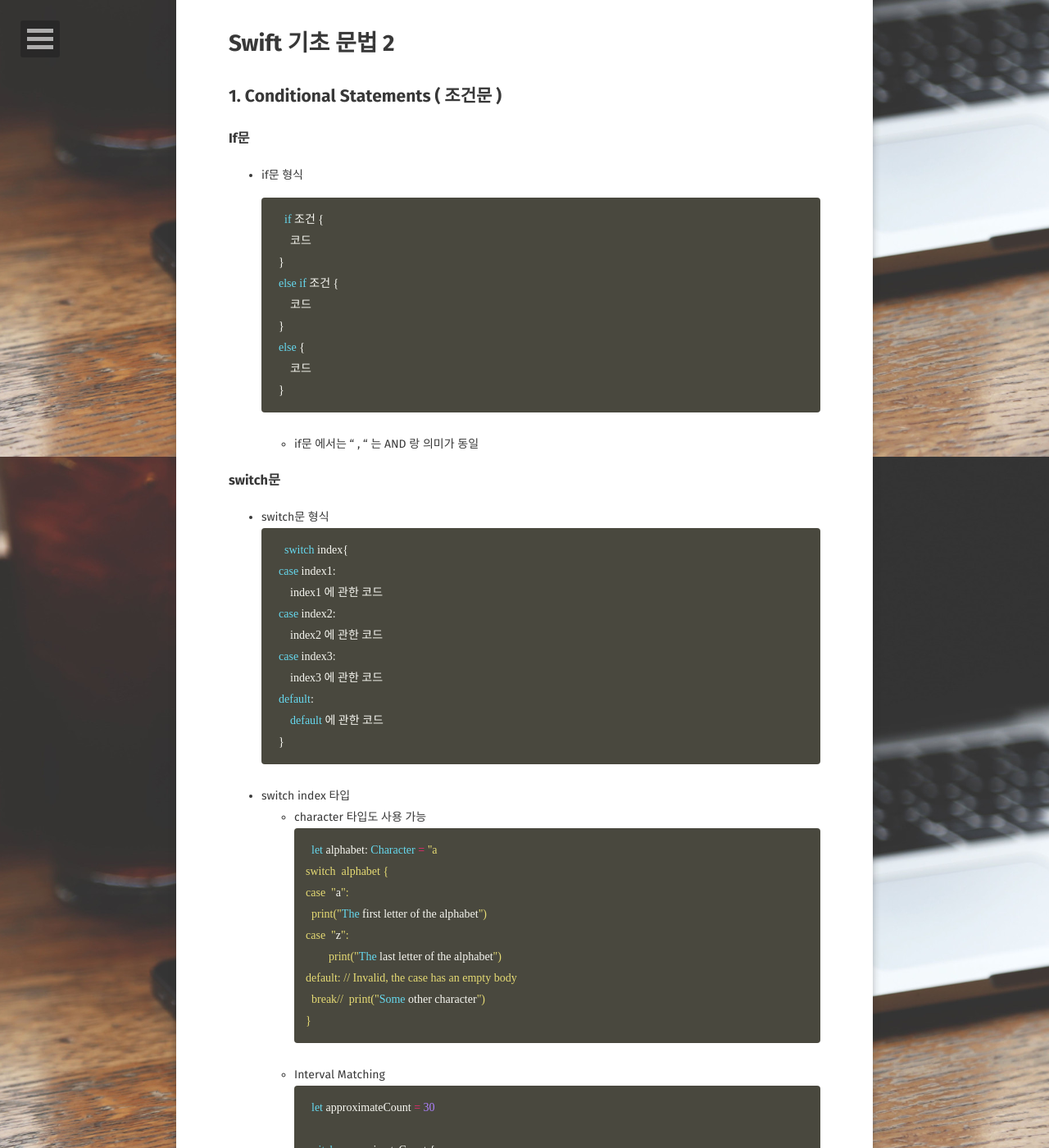
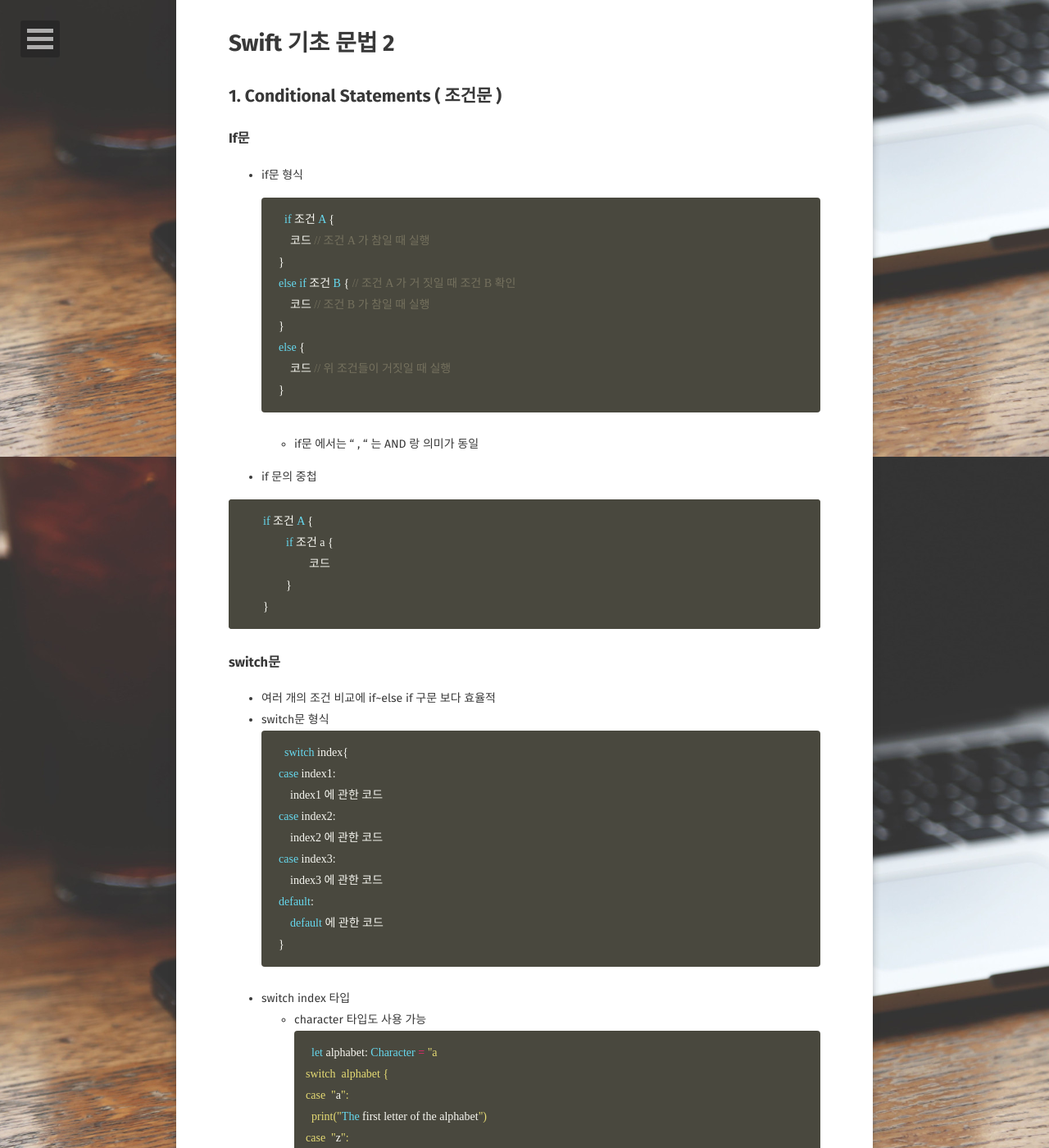
Before and after one commit to Gunwoos/Gunwoos.github.io, a Jekyll site: the page built from _posts/2018-09-08-swift03.md, in a window 1280 px wide and 1400 px high, scrolled down 343 px. Shown: the whole window at 82% size. Built offline with Jekyll 4.4.1, drawn with Linux system fonts in a browser that asks for light colours; some web fonts are replaced; comment, search, counter and statistics services are not loaded; some of the changed text lies outside the part shown.

Commit message:
Update 2018-09-08-swift03.md

````diff
--- a/_posts/2018-09-08-swift03.md
+++ b/_posts/2018-09-08-swift03.md
@@ -16,20 +16,31 @@ comments: true
 - if문 형식
 
   ```swift
-	if 조건 {
-		코드
+	if 조건 A {
+		코드 // 조건 A 가 참일 때 실행
 	}
-	else if 조건 {
-		코드
+	else if 조건 B { // 조건 A 가 거 짓일 때 조건 B 확인
+		코드 // 조건 B 가 참일 때 실행
 	}
 	else {
-		코드
+		코드 // 위 조건들이 거짓일 때 실행
 	}
 	```
 
     - if문 에서는 " , " 는 AND 랑 의미가 동일
 
+ - if 문의 중첩
+
+  ```swift
+  	if 조건 A {
+		if 조건 a {
+			코드
+		}
+	}
+  ```
+
 ### switch문
+- 여러 개의 조건 비교에 if~else if 구문 보다 효율적
 - switch문 형식
 	```swift
 	switch index{
@@ -58,7 +69,7 @@ comments: true
   }
   ```
 
-  - Interval Matching
+  - Interval Matching (숫자 범위로 case 문 조건)
   ```swift
     let approximateCount = 30
 
@@ -131,8 +142,8 @@ comments: true
 	    print("Pass")
     }
   ```
-
-     - if문 코드의 간결화
+  - if문 코드의 간결화
+  - if문과 다른 점은 조건의 결과가 참일 때 실행되는 코드가 없음
 
 ## 2. Loops ( 반복문 )
 ### for 문
````
